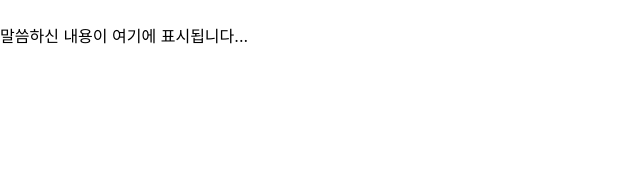
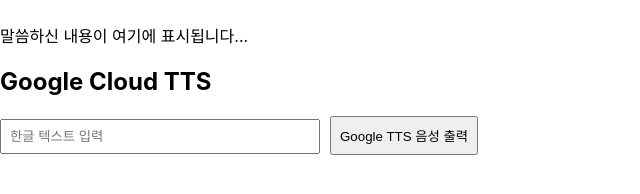
Before and after one commit to HSU-ThePathWeAreGoingToWalk/device-frontend, a React (Create React App) app in the folder voice-tts-app/: page / in a window 1280 px wide. Shown: the part 226-420 px from the top of the page, without its empty margins (0-640 px from the left). Built offline with nearby package versions, Linux system fonts and the light colour scheme.

Commit message:
feat: Google Cloud TTS

```diff
--- a/voice-tts-app/src/App.js
+++ b/voice-tts-app/src/App.js
@@ -1,3 +1,5 @@
+// App.js
+
 import React from 'react';
 import VoiceComponent from './VoiceComponent';  // 경로 확인
 
--- a/voice-tts-app/src/VoiceComponent.js
+++ b/voice-tts-app/src/VoiceComponent.js
@@ -1,3 +1,5 @@
+// VoiceComponent.js
+
 import React, { useState, useEffect } from 'react';
 import { ReactMic } from 'react-mic';
 
@@ -6,13 +8,80 @@
   const [text, setText] = useState('');
   const [recognition, setRecognition] = useState(null);
 
+  const [textInput, setTextInput] = useState('');
+  const [isLoading, setIsLoading] = useState(false);
+
+  // Google Cloud TTS API 호출
+  const handleGoogleTTS = async () => {
+    if (!textInput) {
+      alert('텍스트를 입력해주세요.');
+      return;
+    }
+    setIsLoading(true);
+
+    // 환경 변수 또는 직접 입력 (보안상 백엔드 프록시를 권장)
+    const apiKey = process.env.REACT_APP_GOOGLE_TTS_API_KEY;
+    const API_URL = `https://texttospeech.googleapis.com/v1/text:synthesize?key=${apiKey}`;
+
+    // 요청 페이로드 구성
+    const requestBody = {
+      input: {
+        text: textInput,
+      },
+      voice: {
+        languageCode: 'ko-KR',
+        name: 'ko-KR-Chirp3-HD-Aoede', // 원하는 음성 선택 (예: Standard-A, Standard-B 등)
+      },
+      audioConfig: {
+        audioEncoding: 'MP3',
+        speakingRate: 1.0,
+        pitch: 0,
+      },
+    };
+
+    try {
+      const response = await fetch(API_URL, {
+        method: 'POST',
+        headers: {
+          'Content-Type': 'application/json',
+        },
+        body: JSON.stringify(requestBody),
+      });
+
+      if (!response.ok) {
+        throw new Error(`API 요청 실패: ${response.status}`);
+      }
+
+      const data = await response.json();
+      // 응답의 audioContent는 base64 인코딩된 mp3 데이터입니다.
+      const audioContent = data.audioContent;
+
+      // base64 문자열을 바이너리 데이터로 변환
+      const binaryString = atob(audioContent);
+      const len = binaryString.length;
+      const bytes = new Uint8Array(len);
+      for (let i = 0; i < len; i++) {
+        bytes[i] = binaryString.charCodeAt(i);
+      }
+      const blob = new Blob([bytes], { type: 'audio/mp3' });
+      const audioUrl = URL.createObjectURL(blob);
+      const audio = new Audio(audioUrl);
+      audio.play();
+    } catch (error) {
+      console.error('TTS 에러:', error);
+      alert('음성 변환 실패');
+    } finally {
+      setIsLoading(false);
+    }
+  };
+
   // SpeechRecognition 초기화
   useEffect(() => {
     if (typeof window !== 'undefined') {
       const SpeechRecognition = window.SpeechRecognition || window.webkitSpeechRecognition;
       if (SpeechRecognition) {
         const recognizer = new SpeechRecognition();
-        recognizer.lang = 'ko-KR'; // 한국어로 변경
+        recognizer.lang = 'ko-KR'; // 한국어 설정
         recognizer.continuous = false;
         recognizer.interimResults = true;
 
@@ -22,9 +91,8 @@
 
         recognizer.onresult = (event) => {
           const transcript = Array.from(event.results)
-            .map(result => result[0].transcript)
+            .map((result) => result[0].transcript)
             .join('');
-
           console.log('실시간 인식 텍스트:', transcript);
           setText(transcript);
         };
@@ -68,18 +136,10 @@
         />
 
         <div className="control-buttons">
-          <button
-            onClick={startRecording}
-            disabled={isRecording}
-            className="btn-start"
-          >
+          <button onClick={startRecording} disabled={isRecording} className="btn-start">
             🎤 녹음 시작
           </button>
-          <button
-            onClick={stopRecording}
-            disabled={!isRecording}
-            className="btn-stop"
-          >
+          <button onClick={stopRecording} disabled={!isRecording} className="btn-stop">
             ⏹ 녹음 중지
           </button>
         </div>
@@ -91,6 +151,22 @@
           {text || '말씀하신 내용이 여기에 표시됩니다...'}
         </div>
       </div>
+
+      <h2>Google Cloud TTS</h2>
+      <input
+        type="text"
+        value={textInput}
+        onChange={(e) => setTextInput(e.target.value)}
+        placeholder="한글 텍스트 입력"
+        style={{ width: '300px', padding: '8px' }}
+      />
+      <button
+        onClick={handleGoogleTTS}
+        disabled={isLoading}
+        style={{ marginLeft: '10px', padding: '8px' }}
+      >
+        {isLoading ? '변환 중...' : 'Google TTS 음성 출력'}
+      </button>
     </div>
   );
 };
```
